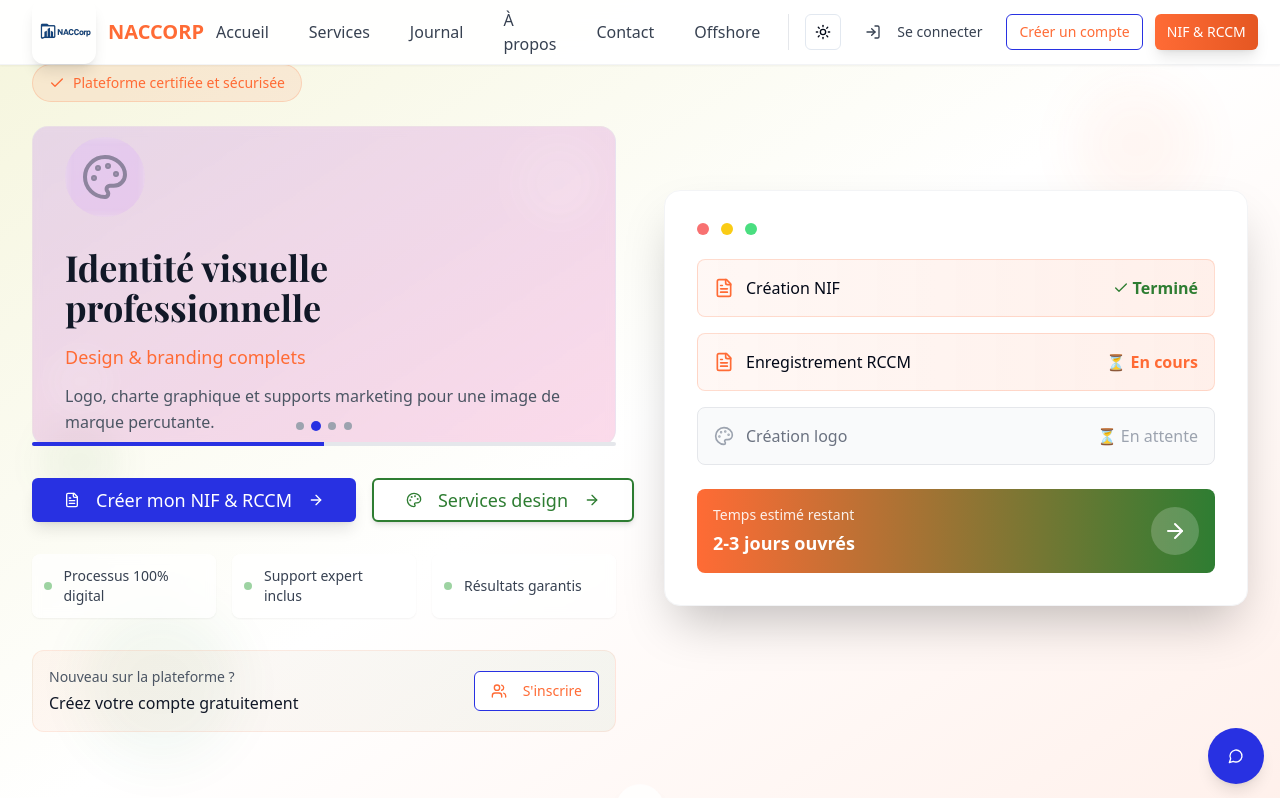
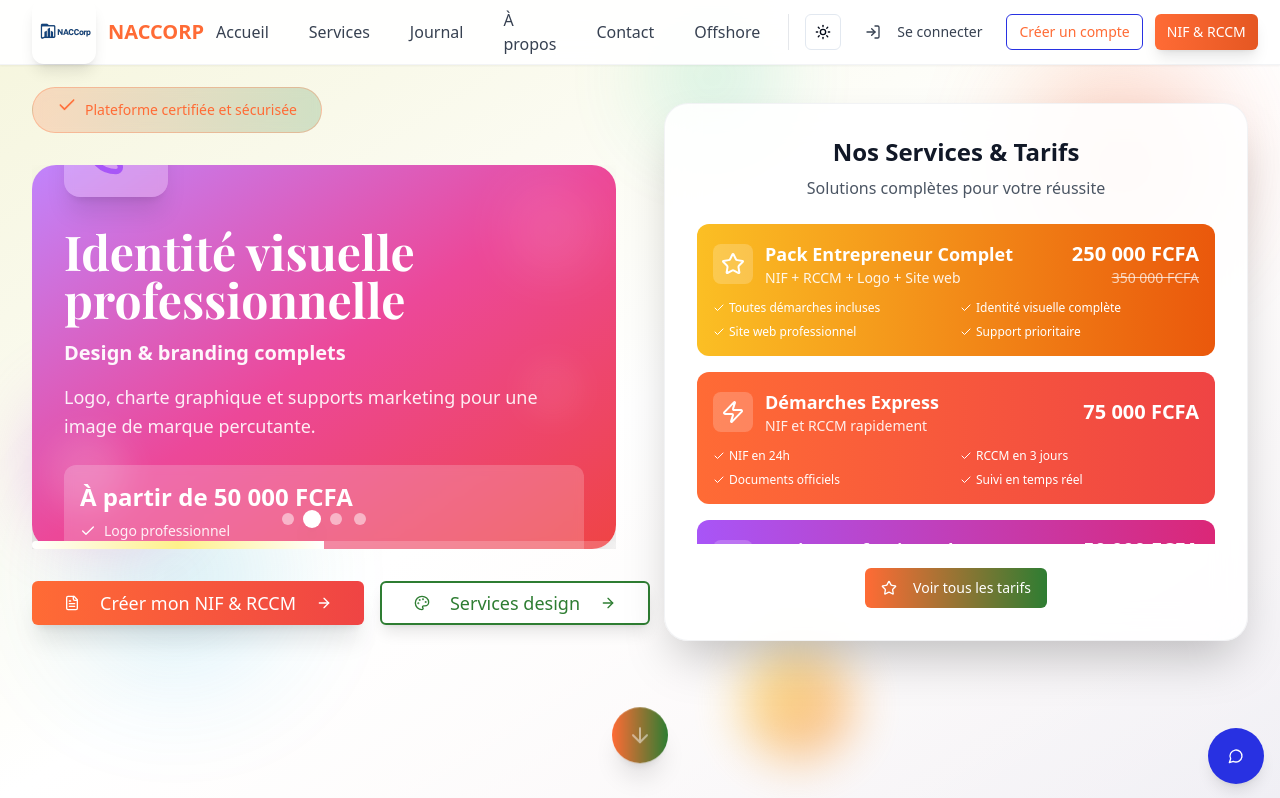
Before and after one commit to NACDIGITALPULSE/NACCorp19, a React (Vite) app: page / in a window 1280 px wide. Shown: the top 798 px of the page. Built offline with nearby package versions, Linux system fonts and the light colour scheme.

Commit message:
Refactor: Apply wide full layout and animate icons
- Applied wide full layout to the Hero section.
- Animated icons with color.
- Integrated service carousel with prices.

```diff
--- a/src/components/Hero.tsx
+++ b/src/components/Hero.tsx
@@ -1,6 +1,6 @@
 
 import { Button } from "@/components/ui/button";
-import { ArrowDown, Check, FileText, Palette, ArrowRight, Users, Globe, Shield, Clock } from "lucide-react";
+import { ArrowDown, Check, FileText, Palette, ArrowRight, Users, Globe, Shield, Clock, Star, Zap } from "lucide-react";
 import { Link } from "react-router-dom";
 import { useState, useEffect } from "react";
 
@@ -14,7 +14,10 @@ const Hero = () => {
       subtitle: "NIF & RCCM en quelques clics",
       description: "Créez votre entreprise rapidement avec notre processus 100% digital et sécurisé.",
       icon: FileText,
-      gradient: "from-niger-orange/20 to-niger-green/20"
+      gradient: "from-orange-400 via-red-500 to-pink-600",
+      iconColor: "text-orange-500",
+      price: "À partir de 75 000 FCFA",
+      features: ["NIF en 24h", "RCCM garanti", "Support inclus"]
     },
     {
       id: 2,
@@ -22,7 +25,10 @@ const Hero = () => {
       subtitle: "Design & branding complets",
       description: "Logo, charte graphique et supports marketing pour une image de marque percutante.",
       icon: Palette,
-      gradient: "from-purple-500/20 to-pink-500/20"
+      gradient: "from-purple-400 via-pink-500 to-red-500",
+      iconColor: "text-purple-500",
+      price: "À partir de 50 000 FCFA",
+      features: ["Logo professionnel", "Charte graphique", "Supports marketing"]
     },
     {
       id: 3,
@@ -30,7 +36,10 @@ const Hero = () => {
       subtitle: "Sites web & visibilité en ligne",
       description: "Développez votre présence sur le web avec nos solutions complètes de marketing digital.",
       icon: Globe,
-      gradient: "from-blue-500/20 to-cyan-500/20"
+      gradient: "from-blue-400 via-cyan-500 to-teal-600",
+      iconColor: "text-blue-500",
+      price: "À partir de 150 000 FCFA",
+      features: ["Site web responsive", "SEO optimisé", "Hébergement inclus"]
     },
     {
       id: 4,
@@ -38,14 +47,56 @@ const Hero = () => {
       subtitle: "Accompagnement personnalisé",
       description: "Notre équipe d'experts vous accompagne à chaque étape de votre projet entrepreneurial.",
       icon: Users,
-      gradient: "from-green-500/20 to-teal-500/20"
+      gradient: "from-green-400 via-emerald-500 to-teal-600",
+      iconColor: "text-green-500",
+      price: "Support 24/7 inclus",
+      features: ["Experts dédiés", "Suivi personnalisé", "Garantie satisfait"]
+    }
+  ];
+
+  const servicesCarousel = [
+    {
+      title: "Pack Entrepreneur Complet",
+      description: "NIF + RCCM + Logo + Site web",
+      price: "250 000 FCFA",
+      originalPrice: "350 000 FCFA",
+      icon: Star,
+      color: "from-amber-400 to-orange-600",
+      features: ["Toutes démarches incluses", "Identité visuelle complète", "Site web professionnel", "Support prioritaire"]
+    },
+    {
+      title: "Démarches Express",
+      description: "NIF et RCCM rapidement",
+      price: "75 000 FCFA",
+      originalPrice: null,
+      icon: Zap,
+      color: "from-niger-orange to-red-500",
+      features: ["NIF en 24h", "RCCM en 3 jours", "Documents officiels", "Suivi en temps réel"]
+    },
+    {
+      title: "Design Professionnel",
+      description: "Logo et charte graphique",
+      price: "50 000 FCFA",
+      originalPrice: "80 000 FCFA",
+      icon: Palette,
+      color: "from-purple-500 to-pink-600",
+      features: ["Logo unique", "Charte graphique", "Cartes de visite", "Révisions illimitées"]
+    },
+    {
+      title: "Présence Web",
+      description: "Site web moderne et optimisé",
+      price: "150 000 FCFA",
+      originalPrice: "200 000 FCFA",
+      icon: Globe,
+      color: "from-blue-500 to-cyan-600",
+      features: ["Site responsive", "SEO inclus", "Hébergement 1 an", "Formation incluse"]
     }
   ];
 
   useEffect(() => {
     const timer = setInterval(() => {
       setCurrentSlide((prev) => (prev + 1) % slides.length);
-    }, 4000); // Change de slide toutes les 4 secondes
+    }, 4000);
 
     return () => clearInterval(timer);
   }, [slides.length]);
@@ -55,84 +106,102 @@ const Hero = () => {
   };
 
   return (
-    <section className="relative min-h-screen flex items-center justify-center overflow-hidden">
-      {/* Background with gradient */}
-      <div className="absolute inset-0 bg-gradient-to-br from-niger-sand via-white to-niger-orange/10"></div>
+    <section className="relative min-h-screen w-full flex items-center justify-center overflow-hidden bg-gradient-to-br from-gray-50 via-white to-blue-50">
+      {/* Background animé en full width */}
+      <div className="absolute inset-0 w-full h-full">
+        <div className="absolute top-0 left-0 w-full h-full bg-gradient-to-br from-niger-sand via-white to-niger-orange/5"></div>
 
-      {/* Decorative elements */}
-      <div className="absolute top-20 right-20 w-32 h-32 bg-niger-orange/10 rounded-full blur-xl animate-pulse"></div>
-      <div className="absolute bottom-20 left-20 w-40 h-40 bg-niger-green/10 rounded-full blur-xl animate-pulse"></div>
-      <div className="absolute top-1/2 left-10 w-20 h-20 bg-niger-green/5 rounded-full blur-lg"></div>
+        {/* Éléments décoratifs animés en couleurs */}
+        <div className="absolute top-20 right-20 w-40 h-40 bg-gradient-to-br from-orange-400 to-red-500 rounded-full blur-3xl animate-pulse opacity-20"></div>
+        <div className="absolute bottom-20 left-20 w-48 h-48 bg-gradient-to-br from-blue-400 to-cyan-500 rounded-full blur-3xl animate-bounce opacity-20"></div>
+        <div className="absolute top-1/2 left-10 w-32 h-32 bg-gradient-to-br from-purple-400 to-pink-500 rounded-full blur-2xl animate-pulse opacity-15"></div>
+        <div className="absolute top-10 left-1/2 w-36 h-36 bg-gradient-to-br from-green-400 to-teal-500 rounded-full blur-2xl opacity-15 animate-bounce"></div>
+        <div className="absolute bottom-10 right-1/3 w-28 h-28 bg-gradient-to-br from-yellow-400 to-orange-500 rounded-full blur-xl opacity-20 animate-pulse"></div>
+      </div>
 
-      <div className="relative max-w-7xl mx-auto px-4 sm:px-6 lg:px-8 pt-16">
-        <div className="grid lg:grid-cols-2 gap-12 items-center">
-          {/* Left side - Animated Slides Content */}
+      <div className="relative w-full max-w-none px-4 sm:px-6 lg:px-8 pt-16">
+        <div className="grid lg:grid-cols-2 gap-12 items-center max-w-7xl mx-auto">
+          {/* Left side - Carrousel principal animé */}
           <div className="animate-fade-in">
-            <div className="inline-flex items-center px-4 py-2 bg-niger-orange/10 text-niger-orange rounded-full text-sm font-medium mb-6 border border-niger-orange/20">
-              <Check className="w-4 h-4 mr-2" />
+            <div className="inline-flex items-center px-6 py-3 bg-gradient-to-r from-niger-orange/20 to-niger-green/20 text-niger-orange rounded-full text-sm font-medium mb-8 border border-niger-orange/30 backdrop-blur-sm">
+              <Check className="w-5 h-5 mr-2 animate-bounce" />
               Plateforme certifiée et sécurisée
             </div>
 
-            {/* Carrousel de slides */}
-            <div className="relative h-80 mb-8 overflow-hidden">
+            {/* Carrousel des slides principal */}
+            <div className="relative h-96 mb-8 overflow-hidden">
               {slides.map((slide, index) => {
                 const IconComponent = slide.icon;
                 return (
                   <div
                     key={slide.id}
-                    className={`absolute inset-0 transition-all duration-700 ease-in-out ${
-                      index === currentSlide ? 'opacity-100 translate-x-0' :
-                      index < currentSlide ? 'opacity-0 -translate-x-full' : 'opacity-0 translate-x-full'
+                    className={`absolute inset-0 transition-all duration-1000 ease-in-out ${
+                      index === currentSlide ? 'opacity-100 translate-x-0 scale-100' :
+                      index < currentSlide ? 'opacity-0 -translate-x-full scale-95' : 'opacity-0 translate-x-full scale-95'
                     }`}
                   >
-                    <div className={`h-full rounded-2xl bg-gradient-to-br ${slide.gradient} border border-gray-200/50 backdrop-blur-sm p-8 relative overflow-hidden`}>
+                    <div className={`h-full rounded-3xl bg-gradient-to-br ${slide.gradient} border-0 backdrop-blur-sm p-8 relative overflow-hidden shadow-2xl`}>
                       {/* Éléments décoratifs animés */}
-                      <div className="absolute top-4 right-4 w-20 h-20 bg-white/20 rounded-full blur-lg animate-pulse"></div>
-                      <div className="absolute bottom-4 left-4 w-16 h-16 bg-white/10 rounded-full blur-md animate-bounce"></div>
+                      <div className="absolute top-4 right-4 w-24 h-24 bg-white/20 rounded-full blur-xl animate-pulse"></div>
+                      <div className="absolute bottom-4 left-4 w-20 h-20 bg-white/15 rounded-full blur-lg animate-bounce"></div>
+                      <div className="absolute top-1/2 right-8 w-16 h-16 bg-white/10 rounded-full blur-md animate-pulse"></div>
 
-                      <div className="relative z-10 h-full flex flex-col justify-center">
-                        <div className="mb-6 transform hover:scale-110 transition-transform duration-300">
-                          <div className="p-4 rounded-full bg-white/20 backdrop-blur-sm inline-block">
-                            <IconComponent className="w-12 h-12 text-gray-700 animate-pulse" />
+                      <div className="relative z-10 h-full flex flex-col justify-center text-white">
+                        <div className="mb-6 transform hover:scale-125 hover:rotate-12 transition-all duration-500">
+                          <div className="p-5 rounded-2xl bg-white/25 backdrop-blur-sm inline-block shadow-xl">
+                            <IconComponent className={`w-16 h-16 ${slide.iconColor} animate-pulse hover:animate-bounce transition-all duration-300`} />
                           </div>
                         </div>
 
-                        <h1 className="font-playfair text-3xl md:text-4xl font-bold text-gray-900 leading-tight mb-4">
+                        <h1 className="font-playfair text-4xl md:text-5xl font-bold leading-tight mb-4 animate-fade-in">
                           {slide.title}
                         </h1>
 
-                        <p className="text-lg font-medium text-niger-orange mb-3">
+                        <p className="text-xl font-semibold mb-4 text-white/95">
                           {slide.subtitle}
                         </p>
 
-                        <p className="text-gray-600 leading-relaxed">
+                        <p className="text-white/90 leading-relaxed mb-6 text-lg">
                           {slide.description}
                         </p>
+
+                        {/* Prix et fonctionnalités */}
+                        <div className="bg-white/20 backdrop-blur-sm rounded-xl p-4 mb-4">
+                          <div className="text-2xl font-bold text-white mb-2">{slide.price}</div>
+                          <div className="space-y-1">
+                            {slide.features.map((feature, idx) => (
+                              <div key={idx} className="flex items-center text-sm text-white/90">
+                                <Check className="w-4 h-4 mr-2 text-white" />
+                                {feature}
+                              </div>
+                            ))}
+                          </div>
+                        </div>
                       </div>
                     </div>
                   </div>
                 );
               })}
 
-              {/* Indicateurs de slides */}
-              <div className="absolute bottom-4 left-1/2 transform -translate-x-1/2 flex space-x-2 z-20">
+              {/* Indicateurs avec animations */}
+              <div className="absolute bottom-6 left-1/2 transform -translate-x-1/2 flex space-x-3 z-20">
                 {slides.map((_, index) => (
                   <button
                     key={index}
                     onClick={() => goToSlide(index)}
-                    className={`w-2 h-2 rounded-full transition-all duration-300 ${
+                    className={`w-3 h-3 rounded-full transition-all duration-500 ${
                       index === currentSlide
-                        ? 'bg-niger-orange scale-125'
-                        : 'bg-gray-400 hover:bg-niger-orange/50'
+                        ? 'bg-white scale-150 shadow-lg'
+                        : 'bg-white/50 hover:bg-white/75 hover:scale-125'
                     }`}
                   />
                 ))}
               </div>
 
-              {/* Barre de progression */}
-              <div className="absolute bottom-0 left-0 w-full h-1 bg-gray-200 rounded-full overflow-hidden z-20">
+              {/* Barre de progression colorée */}
+              <div className="absolute bottom-0 left-0 w-full h-2 bg-white/20 rounded-full overflow-hidden z-20">
                 <div
-                  className="h-full bg-niger-orange transition-all duration-[4000ms] ease-linear"
+                  className="h-full bg-gradient-to-r from-white via-yellow-200 to-white transition-all duration-[4000ms] ease-linear shadow-lg"
                   style={{
                     width: `${((currentSlide + 1) / slides.length) * 100}%`
                   }}
@@ -140,123 +209,101 @@ const Hero = () => {
               </div>
             </div>
 
+            {/* Boutons d'action améliorés */}
             <div className="flex flex-col sm:flex-row gap-4 mb-8">
               <Link to="/inscription-nif-rccm" className="group">
                 <Button
                   size="lg"
-                  className="bg-niger-orange hover:bg-niger-orange-dark text-white px-8 py-4 text-lg font-medium w-full sm:w-auto shadow-lg hover:shadow-xl transition-all duration-300 hover:scale-105"
+                  className="bg-gradient-to-r from-niger-orange to-red-500 hover:from-niger-orange-dark hover:to-red-600 text-white px-8 py-4 text-lg font-medium w-full sm:w-auto shadow-xl hover:shadow-2xl transition-all duration-500 hover:scale-110 hover:-translate-y-1"
                 >
-                  <FileText className="w-5 h-5 mr-2" />
+                  <FileText className="w-6 h-6 mr-3 group-hover:rotate-12 transition-transform duration-300" />
                   Créer mon NIF & RCCM
-                  <ArrowRight className="w-4 h-4 ml-2 group-hover:translate-x-1 transition-transform" />
+                  <ArrowRight className="w-5 h-5 ml-3 group-hover:translate-x-2 transition-transform duration-300" />
                 </Button>
               </Link>
               <Link to="/visibilite-en-ligne" className="group">
                 <Button
                   size="lg"
                   variant="outline"
-                  className="border-2 border-niger-green text-niger-green hover:bg-niger-green hover:text-white px-8 py-4 text-lg font-medium w-full sm:w-auto shadow-md hover:shadow-lg transition-all duration-300"
+                  className="border-2 border-niger-green text-niger-green hover:bg-gradient-to-r hover:from-niger-green hover:to-teal-500 hover:text-white px-8 py-4 text-lg font-medium w-full sm:w-auto shadow-lg hover:shadow-xl transition-all duration-500 hover:scale-110"
                 >
-                  <Palette className="w-5 h-5 mr-2" />
+                  <Palette className="w-6 h-6 mr-3 group-hover:rotate-12 transition-transform duration-300" />
                   Services design
-                  <ArrowRight className="w-4 h-4 ml-2 group-hover:translate-x-1 transition-transform" />
+                  <ArrowRight className="w-5 h-5 ml-3 group-hover:translate-x-2 transition-transform duration-300" />
                 </Button>
               </Link>
             </div>
-
-            {/* Trust indicators */}
-            <div className="grid grid-cols-1 sm:grid-cols-3 gap-4 text-sm">
-              <div className="flex items-center bg-white/70 backdrop-blur-sm rounded-lg p-3 shadow-sm">
-                <div className="w-2 h-2 bg-niger-green rounded-full mr-3 animate-pulse"></div>
-                <span className="text-gray-700 font-medium">Processus 100% digital</span>
-              </div>
-              <div className="flex items-center bg-white/70 backdrop-blur-sm rounded-lg p-3 shadow-sm">
-                <div className="w-2 h-2 bg-niger-green rounded-full mr-3 animate-pulse"></div>
-                <span className="text-gray-700 font-medium">Support expert inclus</span>
-              </div>
-              <div className="flex items-center bg-white/70 backdrop-blur-sm rounded-lg p-3 shadow-sm">
-                <div className="w-2 h-2 bg-niger-green rounded-full mr-3 animate-pulse"></div>
-                <span className="text-gray-700 font-medium">Résultats garantis</span>
-              </div>
-            </div>
-
-            {/* CTA for account creation */}
-            <div className="mt-8 p-4 bg-gradient-to-r from-niger-orange/5 to-niger-green/5 rounded-xl border border-niger-orange/10">
-              <div className="flex items-center justify-between">
-                <div>
-                  <p className="text-sm text-gray-600 mb-1">Nouveau sur la plateforme ?</p>
-                  <p className="font-medium text-gray-900">Créez votre compte gratuitement</p>
-                </div>
-                <Link to="/creer-compte">
-                  <Button variant="outline" className="border-niger-orange text-niger-orange hover:bg-niger-orange hover:text-white">
-                    <Users className="w-4 h-4 mr-2" />
-                    S'inscrire
-                  </Button>
-                </Link>
-              </div>
-            </div>
           </div>
 
-          {/* Right side - Visual */}
+          {/* Right side - Carrousel des services avec prix */}
           <div className="animate-slide-in-right">
             <div className="relative">
-              <div className="bg-white rounded-2xl shadow-2xl p-8 relative z-10 border border-gray-100">
-                <div className="flex items-center space-x-3 mb-6">
-                  <div className="w-3 h-3 bg-red-400 rounded-full"></div>
-                  <div className="w-3 h-3 bg-yellow-400 rounded-full"></div>
-                  <div className="w-3 h-3 bg-green-400 rounded-full"></div>
+              <div className="bg-white/90 backdrop-blur-lg rounded-3xl shadow-2xl p-8 relative z-10 border border-gray-200/50">
+                <div className="text-center mb-6">
+                  <h3 className="text-2xl font-bold text-gray-900 mb-2">Nos Services & Tarifs</h3>
+                  <p className="text-gray-600">Solutions complètes pour votre réussite</p>
                 </div>
 
-                <div className="space-y-4">
-                  <div className="flex items-center justify-between p-4 bg-gradient-to-r from-niger-orange/5 to-niger-orange/10 rounded-lg border border-niger-orange/20">
-                    <div className="flex items-center">
-                      <FileText className="w-5 h-5 text-niger-orange mr-3" />
-                      <span className="font-medium">Création NIF</span>
-                    </div>
-                    <span className="text-niger-green font-bold flex items-center">
-                      <Check className="w-4 h-4 mr-1" />
-                      Terminé
-                    </span>
-                  </div>
-                  <div className="flex items-center justify-between p-4 bg-gradient-to-r from-niger-orange/5 to-niger-orange/10 rounded-lg border border-niger-orange/20">
-                    <div className="flex items-center">
-                      <FileText className="w-5 h-5 text-niger-orange mr-3" />
-                      <span className="font-medium">Enregistrement RCCM</span>
-                    </div>
-                    <span className="text-niger-orange font-bold">⏳ En cours</span>
-                  </div>
-                  <div className="flex items-center justify-between p-4 bg-gray-50 rounded-lg border border-gray-200">
-                    <div className="flex items-center">
-                      <Palette className="w-5 h-5 text-gray-400 mr-3" />
-                      <span className="font-medium text-gray-500">Création logo</span>
-                    </div>
-                    <span className="text-gray-400">⏳ En attente</span>
-                  </div>
+                {/* Carrousel des services */}
+                <div className="space-y-4 max-h-80 overflow-y-auto">
+                  {servicesCarousel.map((service, index) => {
+                    const ServiceIcon = service.icon;
+                    return (
+                      <div
+                        key={index}
+                        className={`p-4 rounded-xl bg-gradient-to-r ${service.color} text-white transform hover:scale-105 transition-all duration-300 hover:shadow-xl cursor-pointer group`}
+                      >
+                        <div className="flex items-center justify-between mb-3">
+                          <div className="flex items-center">
+                            <div className="p-2 bg-white/20 rounded-lg mr-3 group-hover:rotate-12 transition-transform duration-300">
+                              <ServiceIcon className="w-6 h-6 text-white group-hover:scale-110 transition-transform duration-300" />
+                            </div>
+                            <div>
+                              <h4 className="font-bold text-lg">{service.title}</h4>
+                              <p className="text-sm text-white/90">{service.description}</p>
+                            </div>
+                          </div>
+                          <div className="text-right">
+                            <div className="text-xl font-bold">{service.price}</div>
+                            {service.originalPrice && (
+                              <div className="text-sm line-through text-white/70">{service.originalPrice}</div>
+                            )}
+                          </div>
+                        </div>
+
+                        <div className="grid grid-cols-2 gap-2 text-xs">
+                          {service.features.map((feature, idx) => (
+                            <div key={idx} className="flex items-center">
+                              <Check className="w-3 h-3 mr-1" />
+                              {feature}
+                            </div>
+                          ))}
+                        </div>
+                      </div>
+                    );
+                  })}
                 </div>
 
-                <div className="mt-6 p-4 bg-gradient-to-r from-niger-orange to-niger-green rounded-lg text-white">
-                  <div className="flex items-center justify-between">
-                    <div>
-                      <p className="text-sm opacity-90 mb-1">Temps estimé restant</p>
-                      <p className="text-lg font-bold">2-3 jours ouvrés</p>
-                    </div>
-                    <div className="w-12 h-12 bg-white/20 rounded-full flex items-center justify-center">
-                      <ArrowRight className="w-6 h-6 text-white" />
-                    </div>
-                  </div>
+                <div className="mt-6 text-center">
+                  <Link to="/pricing">
+                    <Button className="bg-gradient-to-r from-niger-orange to-niger-green text-white hover:scale-105 transition-transform duration-300">
+                      <Star className="w-4 h-4 mr-2" />
+                      Voir tous les tarifs
+                    </Button>
+                  </Link>
                 </div>
               </div>
 
-              {/* Decorative background card */}
-              <div className="absolute -top-4 -right-4 w-full h-full bg-gradient-to-br from-niger-orange/20 to-niger-green/20 rounded-2xl -z-10"></div>
+              {/* Fond décoratif animé */}
+              <div className="absolute -top-4 -right-4 w-full h-full bg-gradient-to-br from-blue-500/20 via-purple-500/20 to-pink-500/20 rounded-3xl -z-10 animate-pulse"></div>
             </div>
           </div>
         </div>
 
-        {/* Scroll indicator */}
+        {/* Scroll indicator animé */}
         <div className="flex justify-center mt-16">
-          <div className="animate-bounce bg-white/80 backdrop-blur-sm rounded-full p-3 shadow-lg">
-            <ArrowDown className="w-6 h-6 text-gray-600" />
+          <div className="animate-bounce bg-gradient-to-r from-niger-orange to-niger-green rounded-full p-4 shadow-xl">
+            <ArrowDown className="w-6 h-6 text-white animate-pulse" />
           </div>
         </div>
       </div>
```
